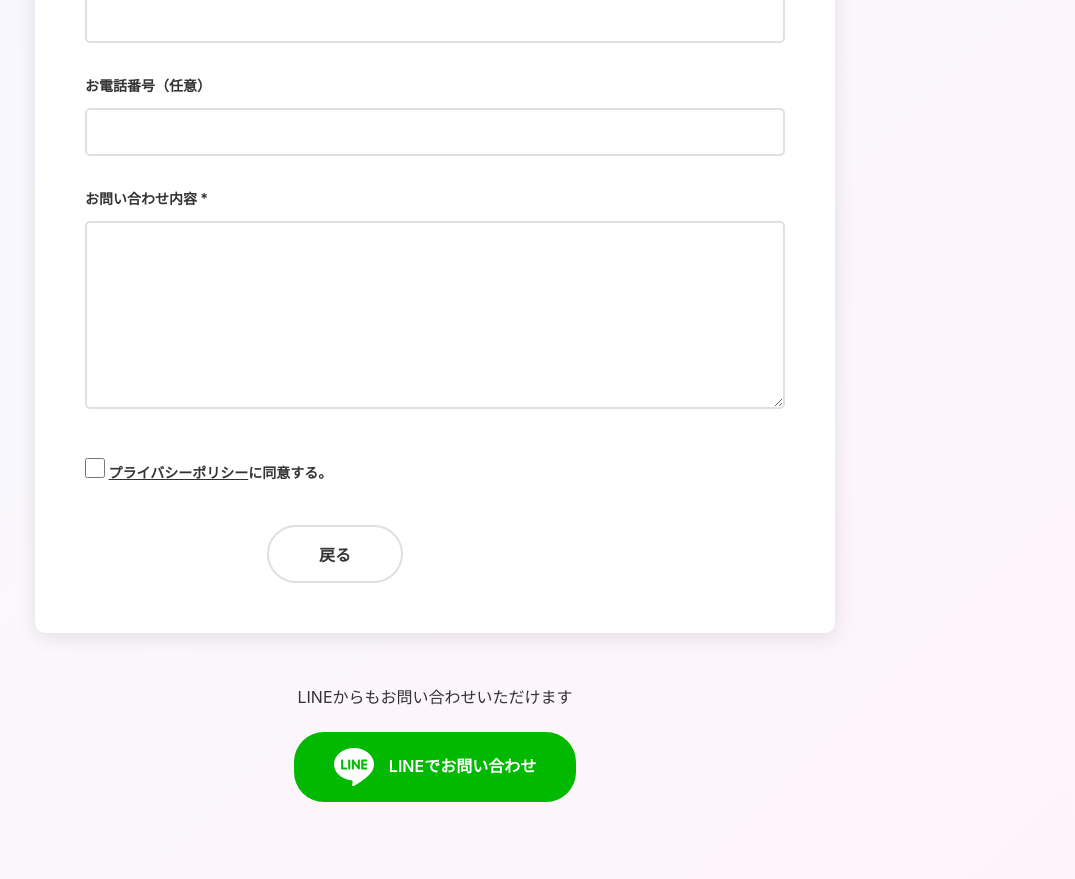
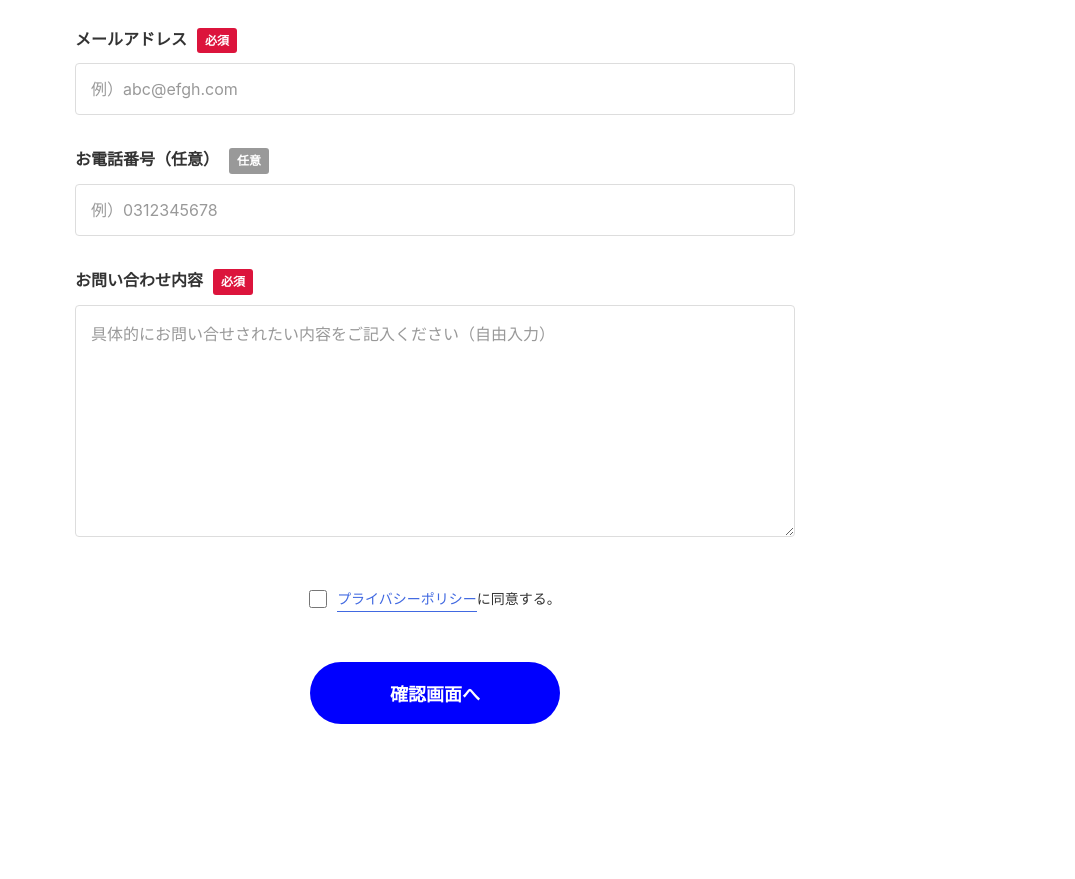
Before and after one commit to NaoyukiUmeda/xgig, a website: page contact.html in a window 1280 px wide. Shown: the part 811-1690 px from the top of the page, without its empty margins (205-1280 px from the left). After the commit the page ends 1660 px from the top, so only its background shows below. Drawn offline with Linux system fonts and the light colour scheme.

Commit message:
feat: Update contact page to match reference site xgig.jp/contact/

```diff
--- a/contact.css
+++ b/contact.css
@@ -1,232 +1,284 @@
-.contact-page {
-    margin-top: 70px;
-    padding: 80px 20px;
-    min-height: calc(100vh - 70px);
-    background: linear-gradient(135deg,
-        rgba(65, 105, 225, 0.05) 0%,
-        rgba(147, 112, 219, 0.05) 50%,
-        rgba(255, 20, 147, 0.05) 100%);
+/* Contact Form Styles - Based on xgig.jp/contact/ */
+
+body#form {
+    background: #fff;
 }
 
-.contact-header {
-    display: flex;
-    flex-direction: column;
-    align-items: center;
+/* Form Container */
+.form-box {
+    padding: 120px 40px 80px;
+    max-width: 800px;
+    margin: 0 auto;
+}
+
+.form-box .inner {
+    width: 100%;
+}
+
+/* Title */
+.form-box .title {
+    text-align: center;
+    margin-bottom: 60px;
+}
+
+.form-box .title .en {
+    display: block;
+    margin-bottom: 15px;
+}
+
+.form-box .title .en img {
+    max-width: 300px;
+    height: auto;
+}
+
+.form-box .title .ja {
+    display: block;
+    font-size: 24px;
+    font-weight: 700;
+    color: #333;
+}
+
+/* Intro Text */
+.input_txt,
+.conf_txt {
+    text-align: center;
+    font-size: 16px;
+    line-height: 1.8;
+    color: #666;
     margin-bottom: 40px;
 }
 
-.contact-header svg {
-    color: var(--primary-purple);
-    margin-bottom: 20px;
+.conf_txt {
+    display: none;
 }
 
-.contact-header h1 {
-    font-size: 48px;
-    font-weight: bold;
-    text-align: center;
-    color: var(--text-dark);
+/* Form Body */
+.form_body {
+    margin-bottom: 40px;
 }
 
-.contact-header h1 span {
-    display: block;
-    font-size: 16px;
-    font-weight: normal;
-    color: var(--text-light);
-    margin-top: 10px;
+/* Form Items */
+.form-item {
+    margin-bottom: 30px;
+    display: flex;
+    flex-direction: column;
 }
 
-.contact-intro {
-    text-align: center;
-    font-size: 16px;
-    color: var(--text-light);
-    margin-bottom: 50px;
+.form-item dt {
+    margin-bottom: 10px;
 }
 
-.contact-form {
-    max-width: 800px;
-    margin: 0 auto;
-    background: white;
-    padding: 50px;
-    border-radius: 10px;
-    box-shadow: 0 4px 20px rgba(0, 0, 0, 0.1);
+.form-item label {
+    font-size: 16px;
+    font-weight: 600;
+    color: #333;
+    display: inline-block;
 }
 
-.form-group {
-    margin-bottom: 30px;
+.form-item label::after {
+    content: "必須";
+    display: inline-block;
+    background: #dc143c;
+    color: #fff;
+    font-size: 12px;
+    padding: 2px 8px;
+    margin-left: 10px;
+    border-radius: 3px;
+    font-weight: 700;
 }
 
-.form-group.required label::after {
-    content: " *";
-    color: var(--primary-red);
-    font-weight: bold;
+.form-item:has(#f-tel) label::after {
+    content: "任意";
+    background: #999;
 }
 
-.form-group label {
-    display: block;
-    font-weight: 600;
-    margin-bottom: 10px;
-    color: var(--text-dark);
-    font-size: 14px;
+.form-item dd {
+    width: 100%;
 }
 
-.form-group input[type="text"],
-.form-group input[type="email"],
-.form-group input[type="tel"],
-.form-group textarea {
+/* Input Fields */
+.input,
+.textarea {
     width: 100%;
-    padding: 12px 15px;
-    border: 2px solid #e0e0e0;
-    border-radius: 5px;
+    padding: 15px;
     font-size: 16px;
+    border: 1px solid #ddd;
+    border-radius: 4px;
+    background: #fff;
+    transition: all 0.3s ease;
     font-family: inherit;
-    transition: border-color 0.3s;
 }
 
-.form-group input[type="text"]:focus,
-.form-group input[type="email"]:focus,
-.form-group input[type="tel"]:focus,
-.form-group textarea:focus {
+.input:focus,
+.textarea:focus {
     outline: none;
-    border-color: var(--primary-purple);
+    border-color: #4169E1;
+    box-shadow: 0 0 0 3px rgba(65, 105, 225, 0.1);
 }
 
-.form-group textarea {
+.textarea {
     resize: vertical;
     min-height: 150px;
 }
 
-.checkbox-group {
-    margin: 40px 0;
+/* Placeholder */
+.input::placeholder,
+.textarea::placeholder {
+    color: #999;
 }
 
-.checkbox-label {
+/* Privacy Policy Agreement */
+.kiyaku {
+    text-align: center;
+    margin-bottom: 40px;
     display: flex;
     align-items: center;
+    justify-content: center;
     gap: 10px;
-    cursor: pointer;
-    font-weight: normal;
 }
 
-.checkbox-label input[type="checkbox"] {
-    width: 20px;
-    height: 20px;
+.kiyaku .chk-box {
+    width: 18px;
+    height: 18px;
     cursor: pointer;
 }
 
-.checkbox-label span {
-    color: var(--text-dark);
+.kiyaku label {
+    font-size: 14px;
+    color: #333;
+    cursor: pointer;
+    display: flex;
+    align-items: center;
 }
 
-.checkbox-label a {
-    color: var(--primary-blue);
-    text-decoration: underline;
+.kiyaku label a {
+    color: #4169E1;
+    text-decoration: none;
+    border-bottom: 1px solid #4169E1;
 }
 
-.checkbox-label a:hover {
-    color: var(--primary-purple);
+.kiyaku label a:hover {
+    color: #9370DB;
+    border-bottom-color: #9370DB;
 }
 
-.form-actions {
-    display: flex;
-    gap: 20px;
-    justify-content: center;
-    margin-top: 40px;
+/* Submit Button */
+.btn_area {
+    text-align: center;
+    margin-top: 50px;
 }
 
-.btn-primary,
-.btn-secondary {
-    padding: 15px 50px;
-    font-size: 16px;
-    font-weight: 600;
+.btn_contact {
+    display: inline-block;
+    padding: 18px 80px;
+    background: #0000FF;
+    color: #fff;
+    font-size: 18px;
+    font-weight: 700;
     border: none;
-    border-radius: 30px;
+    border-radius: 50px;
     cursor: pointer;
-    transition: all 0.3s;
+    transition: all 0.3s ease;
+    text-decoration: none;
 }
 
-.btn-primary {
-    background: linear-gradient(135deg, var(--primary-blue), var(--primary-purple));
-    color: white;
+.btn_contact:hover {
+    background: #0000CC;
+    transform: translateY(-2px);
+    box-shadow: 0 8px 20px rgba(0, 0, 255, 0.3);
 }
 
-.btn-primary:hover {
-    transform: translateY(-2px);
-    box-shadow: 0 10px 30px rgba(65, 105, 225, 0.3);
+/* Page Top Button */
+.top-btn {
+    position: fixed;
+    right: 30px;
+    bottom: 30px;
+    opacity: 0;
+    visibility: hidden;
+    transition: all 0.3s ease;
+    z-index: 100;
 }
 
-.btn-secondary {
-    background: white;
-    color: var(--text-dark);
-    border: 2px solid #e0e0e0;
+.top-btn.show {
+    opacity: 1;
+    visibility: visible;
 }
 
-.btn-secondary:hover {
-    border-color: var(--primary-purple);
-    color: var(--primary-purple);
+.top-btn a {
+    display: block;
+    width: 60px;
+    height: 60px;
 }
 
-.contact-alternative {
-    max-width: 800px;
-    margin: 50px auto 0;
-    text-align: center;
+.top-btn img {
+    width: 100%;
+    height: 100%;
+    object-fit: contain;
 }
 
-.contact-alternative p {
-    font-size: 16px;
-    color: var(--text-light);
-    margin-bottom: 20px;
+/* Responsive */
+@media (max-width: 768px) {
+    .form-box {
+        padding: 100px 20px 60px;
     }
 
-.line-btn-large {
-    display: inline-flex;
-    align-items: center;
-    gap: 15px;
-    padding: 15px 40px;
-    background: #00B900;
-    color: white;
-    text-decoration: none;
-    border-radius: 30px;
-    font-weight: 600;
-    font-size: 16px;
-    transition: all 0.3s;
+    .form-box .title {
+        margin-bottom: 40px;
     }
 
-.line-btn-large:hover {
-    transform: translateY(-2px);
-    box-shadow: 0 10px 30px rgba(0, 185, 0, 0.3);
+    .form-box .title .en img {
+        max-width: 200px;
     }
 
-.line-btn-large svg {
-    color: white;
+    .form-box .title .ja {
+        font-size: 20px;
     }
 
-/* モバイル対応 */
-@media (max-width: 768px) {
-    .contact-page {
-        padding: 40px 20px;
+    .input_txt,
+    .conf_txt {
+        font-size: 14px;
+        margin-bottom: 30px;
     }
 
-    .contact-header h1 {
-        font-size: 36px;
+    .form-item {
+        margin-bottom: 25px;
     }
 
-    .contact-form {
-        padding: 30px 20px;
+    .form-item label {
+        font-size: 14px;
     }
 
-    .form-actions {
-        flex-direction: column;
-        gap: 15px;
+    .input,
+    .textarea {
+        padding: 12px;
+        font-size: 14px;
     }
 
-    .btn-primary,
-    .btn-secondary {
-        width: 100%;
-        padding: 15px 30px;
+    .textarea {
+        min-height: 120px;
     }
 
-    .line-btn-large {
-        width: 100%;
-        justify-content: center;
+    .kiyaku {
+        flex-direction: column;
+        gap: 8px;
+    }
+
+    .kiyaku label {
+        font-size: 13px;
+    }
+
+    .btn_contact {
+        padding: 15px 60px;
+        font-size: 16px;
+    }
+
+    .top-btn {
+        right: 20px;
+        bottom: 20px;
+    }
+
+    .top-btn a {
+        width: 50px;
+        height: 50px;
     }
 }
--- a/contact.html
+++ b/contact.html
@@ -3,14 +3,16 @@
 <head>
     <meta charset="UTF-8">
     <meta name="viewport" content="width=device-width, initial-scale=1.0">
-    <title>お問い合わせ - XGIG</title>
+    <title>お問い合わせ｜株式会社XGIG｜あらたな生き方・働き方をプロデュースし、夢を叶えたい人を応援します。</title>
+    <meta name="description" content="XGIGはあらたな生き方・働き方をプロデュースし、夢を叶えたい人を応援します。">
     <link rel="stylesheet" href="styles.css">
     <link rel="stylesheet" href="contact.css">
 </head>
-<body>
+<body id="form">
+    <!--header-->
     <header>
         <div class="inner cf">
-            <h1><a href="index.html"><img src="images/logo-header.png" alt="株式会社XGIG"></a></h1>
+            <h1><a href="/"><img src="images/logo-header.png" alt="株式会社XGIG"></a></h1>
             <div class="right-menu cf">
                 <ul class="cf">
                     <li><a href="index.html#company">会社概要<br><span class="en">COMPANY</span></a></li>
@@ -32,84 +34,71 @@
             </ul>
         </nav>
     </header>
+    <!--/header-->
 
-    <main>
-        <section class="contact-page">
-            <div class="container">
-                <div class="contact-header">
-                    <svg width="80" height="80" viewBox="0 0 100 100">
-                        <rect x="20" y="20" width="40" height="40" fill="none" stroke="currentColor" stroke-width="2" transform="rotate(45 40 40)"/>
-                        <rect x="35" y="35" width="40" height="40" fill="none" stroke="currentColor" stroke-width="2" transform="rotate(45 55 55)"/>
-                    </svg>
-                    <h1>CONTACT<br><span>お問い合わせ</span></h1>
+    <!--main-contents-->
+    <div id="main-contents" class="form _input">
+        <section class="form-box">
+            <div class="inner">
+                <h2 class="title">
+                    <span class="en"><img src="images/contact_title_blue.png" alt="CONTACT"></span>
+                    <span class="ja">お問い合わせ</span>
+                </h2>
+                <p class="input_txt">必須項⽬を⼊⼒後、「確認画⾯へ」をクリックしてください。</p>
+
+                <div class="form_body">
+                    <form id="contactForm">
+                        <dl class="form-item">
+                            <dt><label for="f-name">お名前</label></dt>
+                            <dd>
+                                <input type="text" name="f-name" id="f-name" class="input" size="60" placeholder="例）日本 太郎" required>
+                            </dd>
+                        </dl>
+
+                        <dl class="form-item">
+                            <dt><label for="f-kana">ふりがな</label></dt>
+                            <dd>
+                                <input type="text" name="f-kana" id="f-kana" class="input" size="60" placeholder="例）にほん たろう" required>
+                            </dd>
+                        </dl>
+
+                        <dl class="form-item">
+                            <dt><label for="f-mail">メールアドレス</label></dt>
+                            <dd>
+                                <input type="email" name="f-mail" id="f-mail" class="input" size="60" placeholder="例）abc@efgh.com" required>
+                            </dd>
+                        </dl>
+
+                        <dl class="form-item">
+                            <dt><label for="f-tel">お電話番号（任意）</label></dt>
+                            <dd>
+                                <input type="tel" name="f-tel" id="f-tel" class="input" size="60" placeholder="例）0312345678">
+                            </dd>
+                        </dl>
+
+                        <dl class="form-item">
+                            <dt><label for="f-model">お問い合わせ内容</label></dt>
+                            <dd>
+                                <textarea name="f-model" id="f-model" class="textarea" cols="50" rows="10" placeholder="具体的にお問い合せされたい内容をご記入ください（自由入力）" required></textarea>
+                            </dd>
+                        </dl>
+                    </form>
                 </div>
 
-                <p class="contact-intro">
-                    必須項目を入力後、「確認画面へ」をクリックしてください。
-                </p>
+                <div class="kiyaku">
+                    <input type="checkbox" name="agree" value="利用規約" id="kiyaku" class="chk-box" required>
+                    <label for="kiyaku"><a href="policy.html" target="_blank" rel="noopener noreferrer">プライバシーポリシー</a>に同意する。</label>
+                </div>
 
-                <form id="contactForm" class="contact-form">
-                    <div class="form-group required">
-                        <label for="name">お名前</label>
-                        <input type="text" id="name" name="name" required>
-                    </div>
-
-                    <div class="form-group required">
-                        <label for="furigana">ふりがな</label>
-                        <input type="text" id="furigana" name="furigana" required>
-                    </div>
-
-                    <div class="form-group required">
-                        <label for="email">メールアドレス</label>
-                        <input type="email" id="email" name="email" required>
-                    </div>
-
-                    <div class="form-group">
-                        <label for="phone">お電話番号（任意）</label>
-                        <input type="tel" id="phone" name="phone">
-                    </div>
-
-                    <div class="form-group required">
-                        <label for="message">お問い合わせ内容</label>
-                        <textarea id="message" name="message" rows="8" required></textarea>
-                    </div>
-
-                    <div class="form-group checkbox-group">
-                        <label class="checkbox-label">
-                            <input type="checkbox" id="privacy" name="privacy" required>
-                            <span><a href="policy.html" target="_blank">プライバシーポリシー</a>に同意する。</span>
-                        </label>
-                    </div>
-
-                    <div class="form-actions">
-                        <button type="button" class="btn-secondary" onclick="history.back()">戻る</button>
-                        <button type="submit" class="btn-primary">確認画面へ</button>
-                    </div>
-                </form>
-
-                <div class="contact-alternative">
-                    <p>LINEからもお問い合わせいただけます</p>
-                    <a href="https://line.me/R/ti/p/%40031jhlxf" class="line-btn-large" target="_blank" rel="noopener noreferrer">
-                        <svg width="40" height="40" viewBox="0 0 24 24" fill="currentColor">
-                            <path d="M19.365 9.863c.349 0 .63.285.63.631 0 .345-.281.63-.63.63H17.61v1.125h1.755c.349 0 .63.283.63.63 0 .344-.281.629-.63.629h-2.386c-.345 0-.627-.285-.627-.629V8.108c0-.345.282-.63.63-.63h2.386c.346 0 .627.285.627.63 0 .349-.281.63-.63.63H17.61v1.125h1.755zm-3.855 3.016c0 .27-.174.51-.432.596-.064.021-.133.031-.199.031-.211 0-.391-.09-.51-.25l-2.443-3.317v2.94c0 .344-.279.629-.631.629-.346 0-.626-.285-.626-.629V8.108c0-.27.173-.51.43-.595.06-.023.136-.033.194-.033.195 0 .375.104.495.254l2.462 3.33V8.108c0-.345.282-.63.63-.63.345 0 .63.285.63.63v4.771zm-5.741 0c0 .344-.282.629-.631.629-.345 0-.627-.285-.627-.629V8.108c0-.345.282-.63.63-.63.346 0 .628.285.628.63v4.771zm-2.466.629H4.917c-.345 0-.63-.285-.63-.629V8.108c0-.345.285-.63.63-.63.348 0 .63.285.63.63v4.141h1.756c.348 0 .629.283.629.63 0 .344-.282.629-.629.629M24 10.314C24 4.943 18.615.572 12 .572S0 4.943 0 10.314c0 4.811 4.27 8.842 10.035 9.608.391.082.923.258 1.058.59.12.301.079.766.038 1.08l-.164 1.02c-.045.301-.24 1.186 1.049.645 1.291-.539 6.916-4.078 9.436-6.975C23.176 14.393 24 12.458 24 10.314"/>
-                        </svg>
-                        <span>LINEでお問い合わせ</span>
-                    </a>
+                <div class="btn_area">
+                    <input type="submit" name="submitConfirm" value="確認画面へ" class="btn btn_contact btnConf">
                 </div>
             </div>
         </section>
-    </main>
+    </div>
+    <!--/main-contents-->
 
-    <footer>
-        <div class="footer-logo">
-            <img src="images/logo-footer.png" alt="XGIG Logo" class="footer-logo-image">
-        </div>
-        <p>&copy; XGIG INC.</p>
-    </footer>
-
-    <button class="page-top" aria-label="ページトップへ">
-        <img src="images/page-top.png" alt="PAGE TOP">
-    </button>
+    <div class="top-btn fixed"><a href="javascript:void(0)"><img src="images/page-top.png" alt="PAGE TOP"></a></div>
 
     <script src="script.js"></script>
     <script src="contact.js"></script>
```
Also changed, not shown: images/contact_title_blue.png (added). Lines whose indentation alone changed are shown as unchanged.
